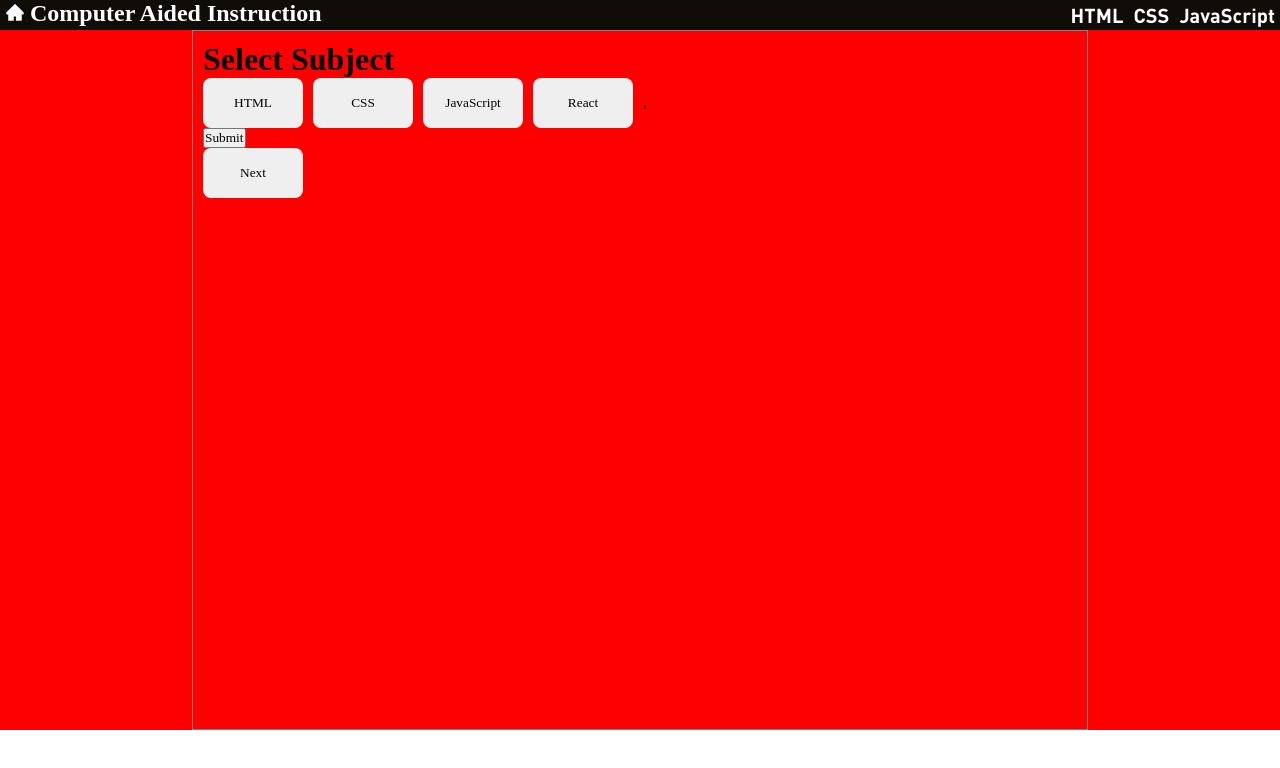
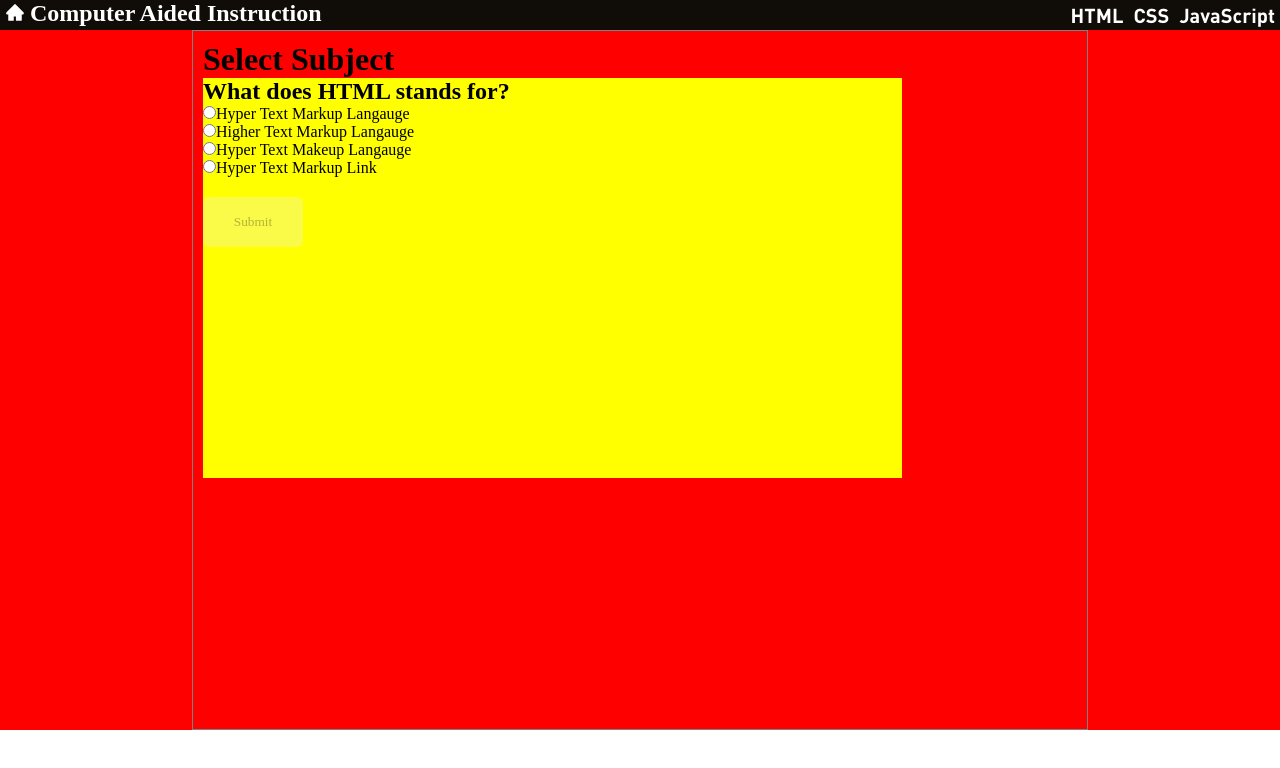
Before and after one commit to kgb0447/computer-aided-instruction, a React (Create React App) app: page /multipleChoice in a window 1280 px wide. Shown: the top 768 px of the page. Built offline with nearby package versions, Linux system fonts and the light colour scheme; a web font is replaced by a local one.

Commit message:
feat: (SKGCRUM-1218) optimized quiz functionality

```diff
--- a/src/components/pages/quiz/index.tsx
+++ b/src/components/pages/quiz/index.tsx
@@ -13,7 +13,6 @@ export default function Quizes() {
             <h2>{common.quizQoute}</h2>
         </header>
         <div className={styles.button_wrapper}>
-
             <button onClick={()=>navigate('/multipleChoice')}>{common.multipleChoice}</button>
             <button onClick={()=>navigate('/trueOrfalse')}>{common.trueOrfalse}</button>
         </div>
--- a/src/components/pages/quiz/multipleChoice/index.tsx
+++ b/src/components/pages/quiz/multipleChoice/index.tsx
@@ -1,9 +1,10 @@
-import React, { useEffect, useRef, useState } from 'react'
+import React, { HTMLInputTypeAttribute, useLayoutEffect, useRef, useState } from 'react'
 import { multipleChoiceQuestions } from '../../../../data/multipleChoiceQuestions'
 import styles from './style.module.scss'
 import useArrayMapper from '../../../../hooks/useArrayMapper'
 import { Header } from '../../main/componets/header';
 import { notInitialized } from 'react-redux/es/utils/useSyncExternalStore';
+
 
 export default function MultipleChoice() {
 
@@ -11,6 +12,9 @@ export default function MultipleChoice() {
   // const quizChoices = useArrayMapper(multipleChoiceQuestions, "Choices");
   const [selectedQuizCat,setSelectedQuizCat] = useState<any>(null)
   const [randomNumber,setRandomNumber] = useState<number|null>(null)
+  const [showedQuestion, setShowedQuestion] = useState(0);
+  const inputSubmitRef = useRef<any>(true);
+  const [scoreState,setScoreState] = useState<React.SetStateAction<number>>(0)
 
 
   const handleSelectTopic = (value:any) =>{
@@ -29,70 +33,109 @@ const handleSubmit = (e:any)=>{
   e.preventDefault();
   for(let value of e.target.children){
     if(value.checked){
-      console.log(value.value,"test")
+      console.log(e)
+      if(value.value === multipleChoiceQuestions[0].Items[showedQuestion].Answer){
+        setScoreState((prev:number) => prev + 1)
+      }
+      else{
+        console.log("wrong");
+      }
+
+      handleNext();
+      return (
+        value.checked = false,
+        inputSubmitRef.current.disabled = inputSubmitRef.current
+      )
     }
   }
-  // console.log(e.target.children)
 }
-console.log(selectedQuizCat,"Test");
-const handleNext = () =>{
-  if(selectedQuizCat !== null) {
-    const randomNum = Math.floor(Math.random() * ( selectedQuizCat.length - 0) + 0);
-    setRandomNumber(randomNum)
+
+console.log(multipleChoiceQuestions[0].Items[showedQuestion].Answer)
+// const handleNext = () =>{
+//   if(selectedQuizCat !== null) {
+//     const randomNum = Math.floor(Math.random() * ( selectedQuizCat.length - 0) + 0);
+//     setRandomNumber(randomNum)
+//   }
+// }
+
+const length = multipleChoiceQuestions[0].Items.length - 1;
+  let shuffledArray: any = Math.floor(Math.random() * (length - 0) + 0);
+
+  const [testMap, setTestMap] = useState<any>([]);
+  const quizItems = multipleChoiceQuestions[0].Items;
+
+
+  useLayoutEffect(() => {
+    let currentIndex = quizItems.length,
+      randomIndex;
+
+    while (currentIndex != 0) {
+      randomIndex = Math.floor(Math.random() * currentIndex);
+      currentIndex--;
+
+      [quizItems[currentIndex], quizItems[randomIndex]] = [
+        quizItems[randomIndex],
+        quizItems[currentIndex]
+      ];
+    }
+    setTestMap(quizItems);
+  }, []);
+
+
+  const handleLoadQuestions = (min: number, max: number) => {
+    return Math.random() * (max - min) + min;
+  };
+
+  const shuffledAndSelectedQuestions = [
+    ...quizItems,
+    quizItems[Math.floor(handleLoadQuestions(1, 5)) - 1]
+  ].slice(0, 4);//set the max items
+
+  const handleNext = () => {
+    if (showedQuestion === shuffledAndSelectedQuestions.length - 1) {
+      console.log("end of quiz");
+      return null;
+    } else {
+      setShowedQuestion((prev) => prev + 1);
+    }
+
+  };
+
+  const handleCheck = () =>{
+    inputSubmitRef.current.disabled = !inputSubmitRef.current;
   }
-}
+
   return (
     <div className={styles.multipleChoice_container}>
       <Header/>
       <div className={styles.quiz_container}>
       <h1>Select Subject</h1>
-      {
+      {/* {
         multipleChoiceQuestions.map((item:any,index)=> (
           <React.Fragment key={index}>
             <button onClick={()=>handleSelectTopic(item)}>{item.Category}</button>
           </React.Fragment>
         ))
-      },
-      {/* <form action="submit" onSubmit={handleSubmit}> */}
-        {/* {selectedQuizCat[0].Question} */}
-      {/* {
-         selectedQuizCat !== null ? (
+      }, */}
 
-          selectedQuizCat.map((item:any,index:number)=>(
+       <form action="submit" onSubmit={handleSubmit}>
+        <h2>{multipleChoiceQuestions[0].Items[showedQuestion].Question}</h2>
+        {multipleChoiceQuestions[0].Items[showedQuestion].Choices.map(
+          (item: any, index: number) => (
             <React.Fragment key={index}>
-              <div>{item.Question}</div>
-              {
-                item.Choices.map((val:any,ind:any)=>(
-                  <React.Fragment key={ind}>
-                    <input type="radio" name="choices" value={val}/><span> {val}</span>
-                  </React.Fragment>
-                ))
-
-              }
+              <input
+                className="choices"
+                type="radio"
+                name="choices"
+                id={item}
+                value={item} onChange={handleCheck}
+              />
+               <label htmlFor={item}>{item}</label><br/>
             </React.Fragment>
-          ))
-         ) : null
-      } */}
-      <form action="submit" onSubmit={handleSubmit}>
-      {
-        selectedQuizCat && randomNumber !== null ? (
-          <div className={styles.question_container}>
-          {selectedQuizCat[randomNumber].Question}
-          {
-            selectedQuizCat[randomNumber].Choices.map((item:any,index:number)=>(
-              <div className={styles.choices_wrapper} key={index}>
-                <input type="radio" name="choices" value={item}/><label>{item}</label>
-              </div>
-            ))
-          }
-
-          </div>
-        ) : null
-      }
-
-        <input type="submit" value={"Submit"}/>
-      </form>
-      <button onClick={handleNext}>Next</button>
+          )
+        )}
+        <input type="submit" name="Submit" ref={inputSubmitRef} disabled/>
+        </form>
         </div>
 
     </div>
--- a/src/components/pages/quiz/multipleChoice/style.module.scss
+++ b/src/components/pages/quiz/multipleChoice/style.module.scss
@@ -60,5 +60,19 @@
                 cursor: pointer;
             }
         }
+        form{
+            width: 80%;
+            height: 400px;
+            background: yellow;
+
+
+            input[type="submit"]{
+                width: 100px;
+                height: 50px;
+                border: none;
+                border-radius: 6px;
+                margin-top: 20px;
+            }
+        }
     }
 }
--- a/src/data/multipleChoiceQuestions.ts
+++ b/src/data/multipleChoiceQuestions.ts
@@ -1,15 +1,3 @@
-
-
-interface multipleChoiceQuestionsTypes {
-    Category: string,
-    Items:[
-        {
-            Question:string,
-            Choices:string[],
-            Answer:String
-        }
-    ],
-}
 
 export const multipleChoiceQuestions  = [
     {
@@ -21,10 +9,100 @@ export const multipleChoiceQuestions  = [
                 Answer: "Hyper Text Markup Langauge"
             },
             {
-                Question: "What does HTML stands forssss?",
+                Question: "Question2?",
                 Choices: ["Hyper Text Markup Langauge","Higher Text Markup Langauge","Hyper Text Makeup Langauge","Hyper Text Markup Link"],
                 Answer: "Hyper Text Markup Langauge"
-            }
+            },
+            {
+                Question: "Question3?",
+                Choices: ["Hyper Text Markup Langauge","Higher Text Markup Langauge","Hyper Text Makeup Langauge","Hyper Text Markup Link"],
+                Answer: "Hyper Text Markup Langauge"
+            },
+            {
+                Question: "Question4?",
+                Choices: ["Hyper Text Markup Langauge","Higher Text Markup Langauge","Hyper Text Makeup Langauge","Hyper Text Markup Link"],
+                Answer: "Hyper Text Markup Langauge"
+            },
+            {
+                Question: "Question5",
+                Choices: ["Hyper Text Markup Langauge","Higher Text Markup Langauge","Hyper Text Makeup Langauge","Hyper Text Markup Link"],
+                Answer: "Hyper Text Markup Langauge"
+            },
+            {
+                Question: "Question6?",
+                Choices: ["Hyper Text Markup Langauge","Higher Text Markup Langauge","Hyper Text Makeup Langauge","Hyper Text Markup Link"],
+                Answer: "Hyper Text Markup Langauge"
+            },
+            {
+                Question: "Question7?",
+                Choices: ["Hyper Text Markup Langauge","Higher Text Markup Langauge","Hyper Text Makeup Langauge","Hyper Text Markup Link"],
+                Answer: "Hyper Text Markup Langauge"
+            },
+            {
+                Question: "Question8?",
+                Choices: ["Hyper Text Markup Langauge","Higher Text Markup Langauge","Hyper Text Makeup Langauge","Hyper Text Markup Link"],
+                Answer: "Hyper Text Markup Langauge"
+            },
+            {
+                Question: "Question9?",
+                Choices: ["Hyper Text Markup Langauge","Higher Text Markup Langauge","Hyper Text Makeup Langauge","Hyper Text Markup Link"],
+                Answer: "Hyper Text Markup Langauge"
+            },
+            {
+                Question: "Question10?",
+                Choices: ["Hyper Text Markup Langauge","Higher Text Markup Langauge","Hyper Text Makeup Langauge","Hyper Text Markup Link"],
+                Answer: "Hyper Text Markup Langauge"
+            },
+            {
+                Question: "Question11?",
+                Choices: ["Hyper Text Markup Langauge","Higher Text Markup Langauge","Hyper Text Makeup Langauge","Hyper Text Markup Link"],
+                Answer: "Hyper Text Markup Langauge"
+            },
+            {
+                Question: "Question12?",
+                Choices: ["Hyper Text Markup Langauge","Higher Text Markup Langauge","Hyper Text Makeup Langauge","Hyper Text Markup Link"],
+                Answer: "Hyper Text Markup Langauge"
+            },
+            {
+                Question: "Question13",
+                Choices: ["Hyper Text Markup Langauge","Higher Text Markup Langauge","Hyper Text Makeup Langauge","Hyper Text Markup Link"],
+                Answer: "Hyper Text Markup Langauge"
+            },
+            {
+                Question: "Question14?",
+                Choices: ["Hyper Text Markup Langauge","Higher Text Markup Langauge","Hyper Text Makeup Langauge","Hyper Text Markup Link"],
+                Answer: "Hyper Text Markup Langauge"
+            },
+            {
+                Question: "Question15?",
+                Choices: ["Hyper Text Markup Langauge","Higher Text Markup Langauge","Hyper Text Makeup Langauge","Hyper Text Markup Link"],
+                Answer: "Hyper Text Markup Langauge"
+            },
+            {
+                Question: "Question16?",
+                Choices: ["Hyper Text Markup Langauge","Higher Text Markup Langauge","Hyper Text Makeup Langauge","Hyper Text Markup Link"],
+                Answer: "Hyper Text Markup Langauge"
+            },
+            {
+                Question: "Question17",
+                Choices: ["Hyper Text Markup Langauge","Higher Text Markup Langauge","Hyper Text Makeup Langauge","Hyper Text Markup Link"],
+                Answer: "Hyper Text Markup Langauge"
+            },
+            {
+                Question: "Question18?",
+                Choices: ["Hyper Text Markup Langauge","Higher Text Markup Langauge","Hyper Text Makeup Langauge","Hyper Text Markup Link"],
+                Answer: "Hyper Text Markup Langauge"
+            },
+            {
+                Question: "Question19?",
+                Choices: ["Hyper Text Markup Langauge","Higher Text Markup Langauge","Hyper Text Makeup Langauge","Hyper Text Markup Link"],
+                Answer: "Hyper Text Markup Langauge"
+            },
+            {
+                Question: "Question20?",
+                Choices: ["Hyper Text Markup Langauge","Higher Text Markup Langauge","Hyper Text Makeup Langauge","Hyper Text Markup Link"],
+                Answer: "Hyper Text Markup Langauge"
+            },
         ]
     },
     {
```
